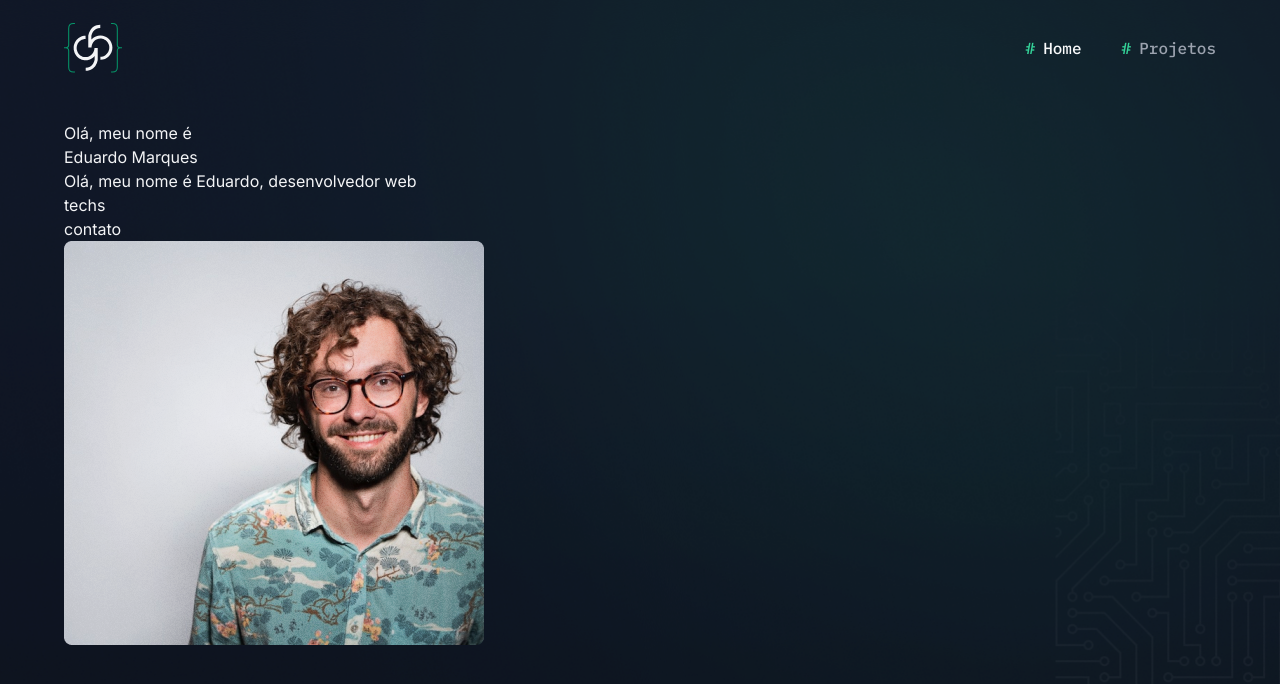
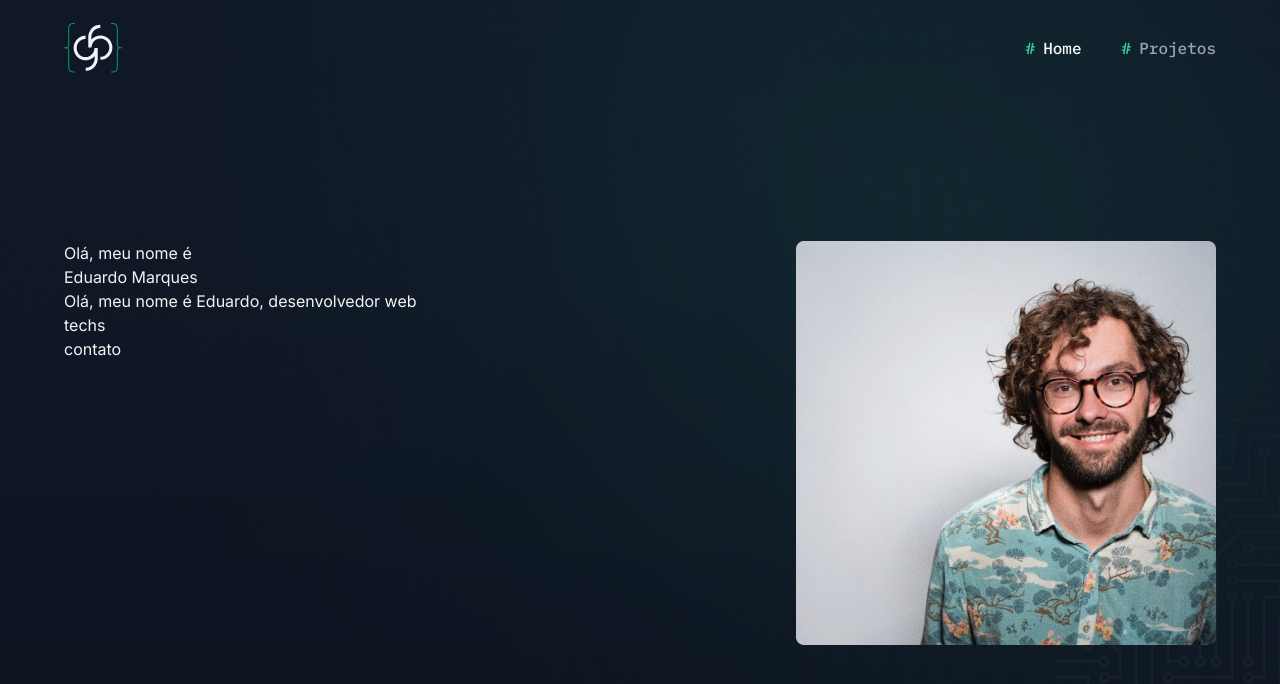
Before and after one commit to EduCostam/Port-use-T, a Next.js app: page / in a window 1280 px wide. Shown: the top 684 px of the page. Built offline with nearby package versions, Linux system fonts and the light colour scheme.

Commit message:
ajustes de div

```diff
--- a/app/components/pages/home/hero-section/index.tsx
+++ b/app/components/pages/home/hero-section/index.tsx
@@ -1,28 +1,27 @@
+"use client";
+
 import Image from "next/image";
 
 export const HeroSection = () => {
   return (
     <section className="w-full h-[755px] bg-hero-image bg-cover bg-center bg-no-repeat flex flex-col justify-end pb-10 sm:pb-32 py-32 lg:pb-[110px]">
-      <div className="container flex items-start justify-between flex-col-reverse lg:flex-grow">
-        <div>
+      <div className="container flex items-start justify-between flex-col-reverse lg:flex-row">
+        <div className="w-full lg:max-w-[530px]">
           <p>Olá, meu nome é</p>
           <h2>Eduardo Marques</h2>
 
-          <div>
           <p>Olá, meu nome é Eduardo, desenvolvedor web</p>
 
           <div>techs</div>
 
           <div>contato</div>
         </div>
-
         <Image
           width={420}
           height={404}
-            src="/images/profile-pic.png"
+          src={"/images/profile-pic.png"}
           alt="Foto de perfil do Eduardo Marques"
         />
-        </div>
       </div>
     </section>
   );
--- /dev/null
+++ b/app/components/tech-badge/index.tsx
@@ -0,0 +1,7 @@
+type TechBadgeProps = {
+  name: "string";
+};
+
+export const TechBadge = ({ name }: TechBadgeProps) => {
+  <span className="text-emerald-400 bg-emerald-900/80">{name}</span>;
+};
```
Lines whose indentation alone changed are shown as unchanged.
